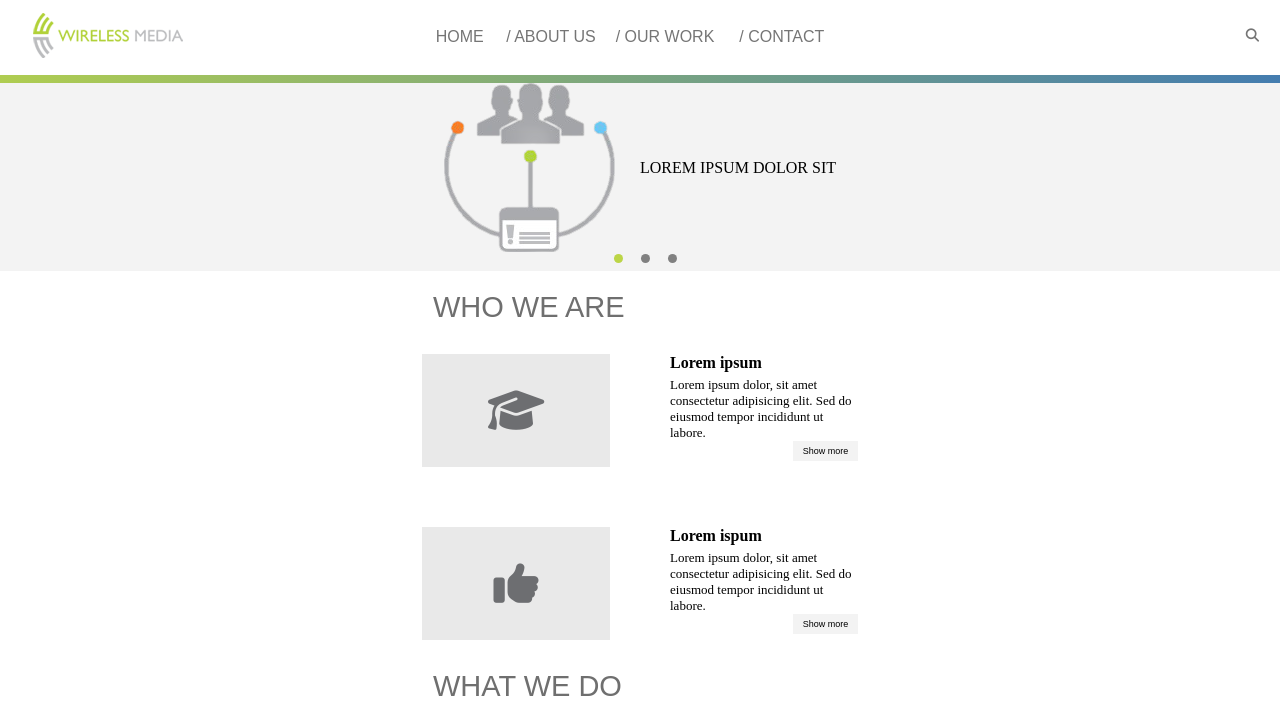
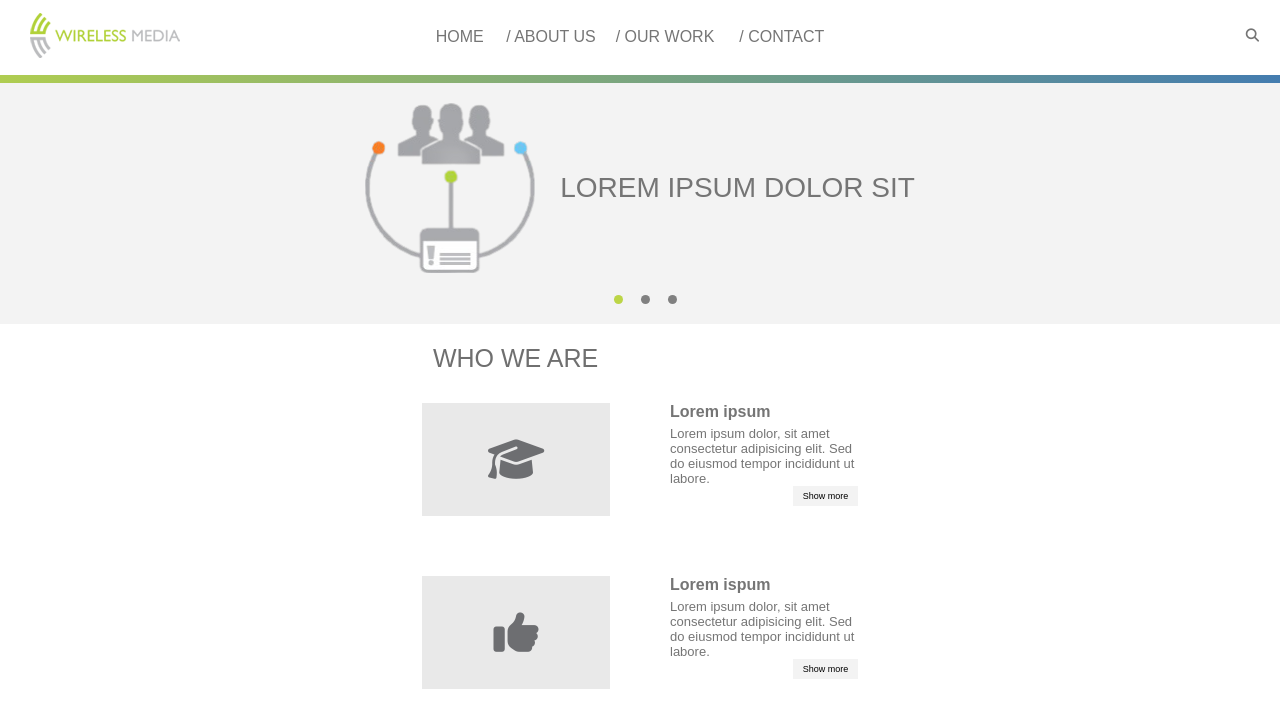
Before and after one commit to MilosKozic/WM, a website built with webpack: page index.html in a window 1280 px wide. Shown: the top 716 px of the page. Built offline with nearby package versions, Linux system fonts and the light colour scheme.

Commit message:
final design changes

```diff
--- a/assets/css/_footer.scss
+++ b/assets/css/_footer.scss
@@ -46,10 +46,10 @@
                 list-style: none;
                 a{
                     text-decoration: none;
-                    padding-right: 6px;
+                    padding-right: 15px;
                     font-family: Arial, Helvetica, sans-serif;
                     color: rgb(117, 117, 117);
-                    font-size: 12px;
+                    font-size: 15px;
                 }
             }
         }
--- a/assets/css/_main-section.scss
+++ b/assets/css/_main-section.scss
@@ -17,6 +17,10 @@
         i{
             font-size: 45px;
             color: rgb(109, 110, 113);
+            cursor: pointer;
+        }
+        i:hover,i:visited,i:focus,i:active{
+            color: #bbd548;
         }
     }
     .text-section{
@@ -28,9 +32,13 @@
 
         p{
             font-size: 13px;
+            color: rgb(117, 117, 117);
+            font-family: Arial, Helvetica, sans-serif;
         }
         h4{
             padding-bottom: 5px;
+            color: rgb(117, 117, 117);
+            font-family: Arial, Helvetica, sans-serif;
         }
         button{
             border: none;
@@ -50,7 +58,7 @@ main h3 {
     color: rgb(111, 111, 111);
     font-family: Arial, Helvetica, sans-serif;
     font-weight: 500;
-    font-size: 29px;
+    font-size: 25px;
    margin-left: 33.3%;
 }
 main{
--- a/assets/css/_slider.scss
+++ b/assets/css/_slider.scss
@@ -6,13 +6,16 @@
     padding-top:24px;
     padding-bottom: 24px;
     font-size: 14px;
+    font-family: Arial, Helvetica, sans-serif;
+    color: rgb(117, 117, 117);
+    font-weight: bold;
     button{
         padding-left: 5px;
         padding-right: 5px;
         border: none;
         background-color: transparent;
     }
-    @media screen and (max-width:480px){
+    @media screen and (max-width:479px){
         display: flex !important;
     }
 
@@ -48,3 +51,45 @@ input[type="radio"]{
     margin-left: 10px;
     transform: scale(0.6);
 }
+
+
+.slide {
+    display: flex;
+    flex-direction: column;
+    align-items: center;
+    background: rgb(243, 243, 243);
+}
+.slide-img {
+    display: flex;
+    flex-direction: row;
+    justify-content: center;
+    align-items: center;
+    padding-top: 20px;
+    padding-bottom: 20px;
+    img {
+        margin-right: 25px;
+        display: inline-block;
+
+            display: inline-block;
+            width: 170px;
+            height: 170px;
+
+    }
+}
+@media  screen and (max-width:479px) {
+    .dots {
+        display: none !important;
+    }
+    .head-text {
+        display: none !important;
+    }
+}
+.head-text{
+    color: rgb(117, 117, 117);
+    font-family: Arial, Helvetica, sans-serif;
+    font-weight: normal;
+    font-size: 28px;
+}
+.dots{
+    padding-bottom: 12px;
+}
--- a/assets/css/main.scss
+++ b/assets/css/main.scss
@@ -32,11 +32,11 @@
            display: flex;
            flex-direction: row;
            list-style: none;
-
             .list-items a{
                 text-decoration: none;
                 color: rgb(117, 117, 117);
                 font-family: Arial, Helvetica, sans-serif;
+
                          span{
                     @media (max-width:767px) {
                         visibility: hidden;
@@ -47,7 +47,7 @@
          }
          #company-name{
              position: absolute;
-             left:33px;
+             left:30px;
          }
 }
 
@@ -116,27 +116,3 @@
         border-image: linear-gradient(90deg, rgba(185,212,72,100) , rgba(58,117,184,100)  )100 !important;
     }
 }
-
-.slide {
-    display: flex;
-    flex-direction: column;
-    align-items: center;
-    background: rgb(243, 243, 243);
-}
-.slide-img {
-    display: flex;
-    flex-direction: row;
-    justify-content: center;
-    align-items: center;
-    img {
-        margin-right: 25px;
-    }
-}
-@media  screen and (max-width:480px) {
-    .dots {
-        display: none !important;
-    }
-    .head-text {
-        display: none !important;
-    }
-}
--- a/index.html
+++ b/index.html
@@ -41,9 +41,9 @@
     <div class="slide">
         <div class="slide-img">
             <img src="./assets/images/logoBig.png" alt="logo" />
-            <p class="head-text">
+            <h1 class="head-text">
                 LOREM IPSUM DOLOR SIT
-            </p>
+            </h1>
         </div>
         <div class="dots">
             <input type="radio" name="dot" id="dot1" />
```
Also changed, not shown: assets/css/main.css, 1 other file.
